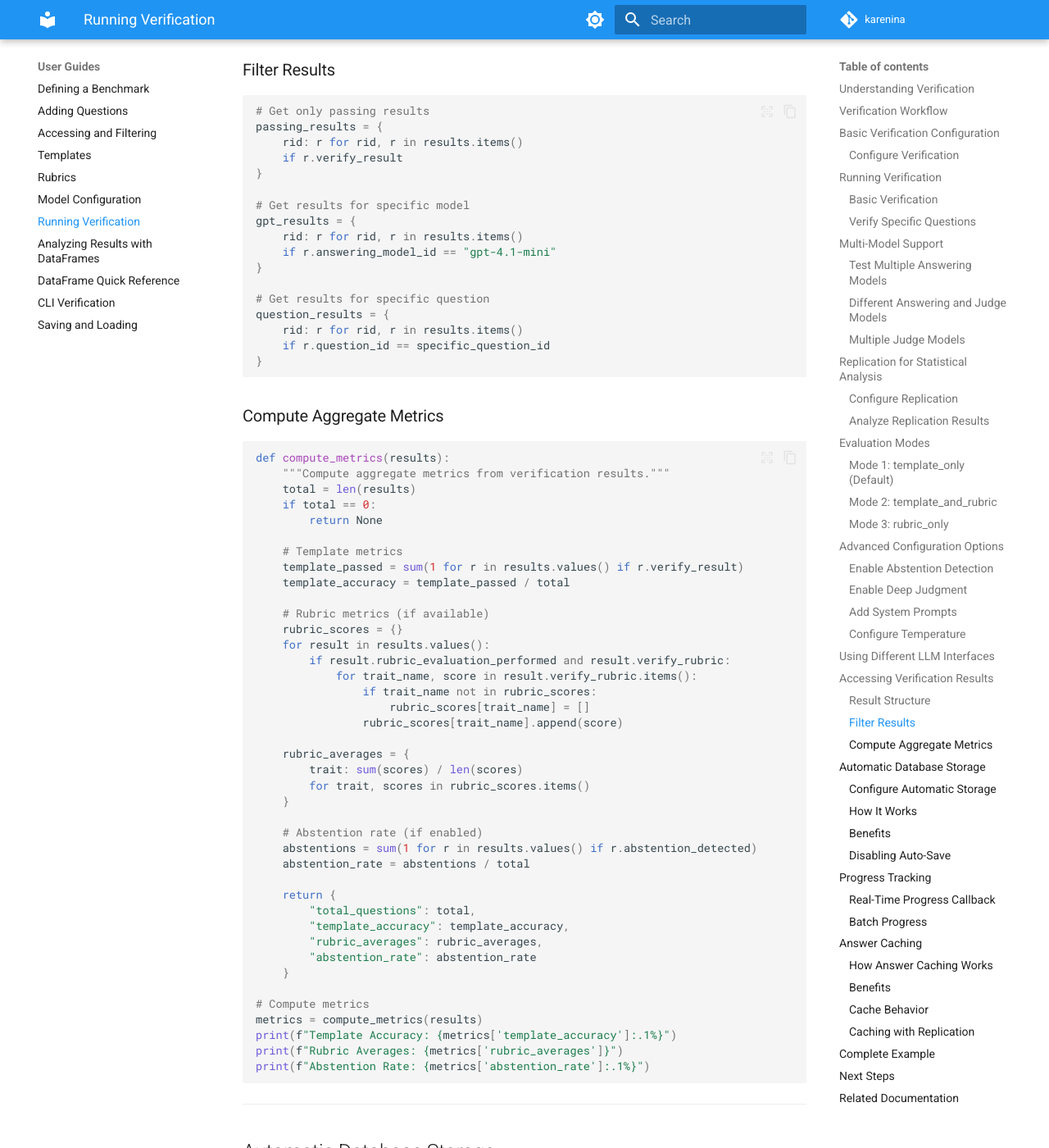
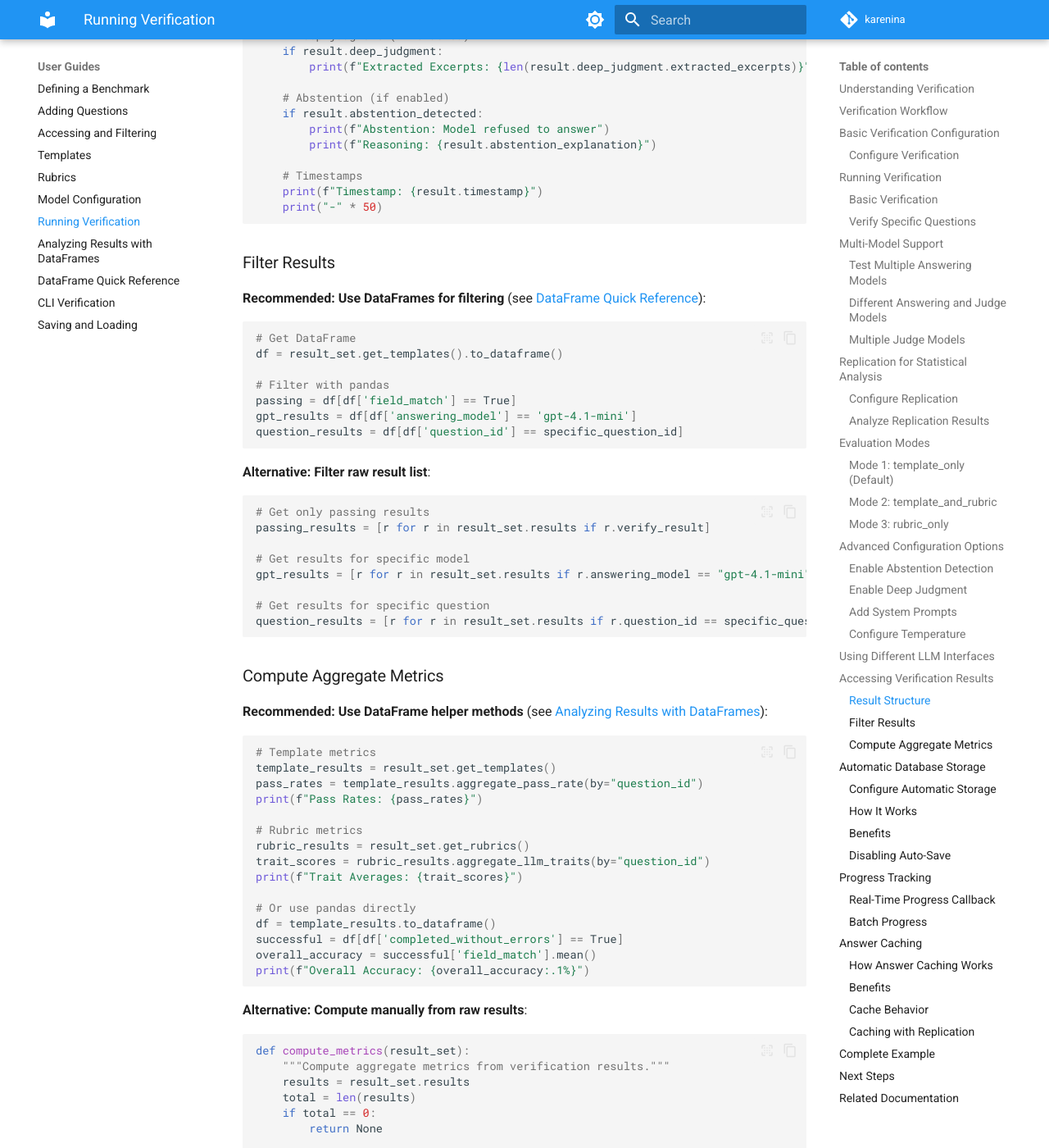
Before and after one commit to biocypher/karenina, an MkDocs documentation site: the page built from docs/using-karenina/verification.md, in a window 1280 px wide and 1400 px high, scrolled down 13549 px. Shown: the whole window at 82% size. Built offline with MkDocs 1.6.1 and Material for MkDocs 9.7.7, drawn with Linux system fonts in a browser that asks for light colours; comment, search, counter and statistics services are not loaded; some of the changed text lies outside the part shown.

Commit message:
docs(verification): update result access examples to use VerificationResultSet API
- Replace dict-based API examples with VerificationResultSet
- Show three access methods: DataFrame (recommended), typed wrappers, raw list
- Update filtering examples to recommend DataFrames
- Update aggregation examples to use helper methods
- Fix property names to match new API (raw_llm_response, rubric_scores, etc.)
- Add cross-references to DataFrame documentation

🤖 Generated with [Claude Code](https://claude.com/claude-code)

Co-Authored-By: Claude <noreply@anthropic.com>

````diff
--- a/docs/using-karenina/verification.md
+++ b/docs/using-karenina/verification.md
@@ -602,35 +602,46 @@ See the **[Model Configuration Guide](model-configuration.md)**.
 
 ### Result Structure
 
-Each verification result contains comprehensive data:
+The `run_verification()` method returns a `VerificationResultSet` object that provides multiple ways to access results:
 
 ```python
-results = benchmark.run_verification(config)
+result_set = benchmark.run_verification(config)
 
-# Results is a dict: {result_id: VerificationResult}
-for result_id, result in results.items():
+# Method 1: Use DataFrame API (RECOMMENDED - see DataFrame guides above)
+template_results = result_set.get_templates()
+df = template_results.to_dataframe()
+
+# Method 2: Access typed result wrappers
+rubric_results = result_set.get_rubrics()      # For rubric data
+judgment_results = result_set.get_judgments()  # For deep judgment data
+
+# Method 3: Access raw VerificationResult list (backward compatibility)
+for result in result_set.results:
     # Identification
-    print(f"Result ID: {result_id}")
     print(f"Question ID: {result.question_id}")
-    print(f"Answering Model: {result.answering_model_id}")
-    print(f"Parsing Model: {result.parsing_model_id}")
+    print(f"Answering Model: {result.answering_model}")
+    print(f"Parsing Model: {result.parsing_model}")
     print(f"Replicate: {result.replicate}")
 
     # Raw response
-    print(f"Raw Answer: {result.raw_response}")
+    print(f"Raw Answer: {result.raw_llm_response}")
 
     # Template verification
     print(f"Template Passed: {result.verify_result}")
-    print(f"Parsed Response: {result.parsed_response}")
+    print(f"Parsed Response: {result.parsed_llm_response}")
 
     # Rubric evaluation (if enabled)
     if result.rubric_evaluation_performed:
-        print(f"Rubric Scores: {result.verify_rubric}")
+        print(f"Rubric Scores: {result.rubric_scores}")
+
+    # Deep judgment (if enabled)
+    if result.deep_judgment:
+        print(f"Extracted Excerpts: {len(result.deep_judgment.extracted_excerpts)}")
 
     # Abstention (if enabled)
     if result.abstention_detected:
         print(f"Abstention: Model refused to answer")
-        print(f"Reasoning: {result.abstention_reasoning}")
+        print(f"Reasoning: {result.abstention_explanation}")
 
     # Timestamps
     print(f"Timestamp: {result.timestamp}")
@@ -639,44 +650,72 @@ for result_id, result in results.items():
 
 ### Filter Results
 
+**Recommended: Use DataFrames for filtering** (see [DataFrame Quick Reference](dataframe-quick-reference.md#common-filters)):
+
+```python
+# Get DataFrame
+df = result_set.get_templates().to_dataframe()
+
+# Filter with pandas
+passing = df[df['field_match'] == True]
+gpt_results = df[df['answering_model'] == 'gpt-4.1-mini']
+question_results = df[df['question_id'] == specific_question_id]
+```
+
+**Alternative: Filter raw result list**:
+
 ```python
 # Get only passing results
-passing_results = {
-    rid: r for rid, r in results.items()
-    if r.verify_result
-}
+passing_results = [r for r in result_set.results if r.verify_result]
 
 # Get results for specific model
-gpt_results = {
-    rid: r for rid, r in results.items()
-    if r.answering_model_id == "gpt-4.1-mini"
-}
+gpt_results = [r for r in result_set.results if r.answering_model == "gpt-4.1-mini"]
 
 # Get results for specific question
-question_results = {
-    rid: r for rid, r in results.items()
-    if r.question_id == specific_question_id
-}
+question_results = [r for r in result_set.results if r.question_id == specific_question_id]
 ```
 
 ### Compute Aggregate Metrics
 
+**Recommended: Use DataFrame helper methods** (see [Analyzing Results with DataFrames](analyzing-results-dataframes.md)):
+
 ```python
-def compute_metrics(results):
+# Template metrics
+template_results = result_set.get_templates()
+pass_rates = template_results.aggregate_pass_rate(by="question_id")
+print(f"Pass Rates: {pass_rates}")
+
+# Rubric metrics
+rubric_results = result_set.get_rubrics()
+trait_scores = rubric_results.aggregate_llm_traits(by="question_id")
+print(f"Trait Averages: {trait_scores}")
+
+# Or use pandas directly
+df = template_results.to_dataframe()
+successful = df[df['completed_without_errors'] == True]
+overall_accuracy = successful['field_match'].mean()
+print(f"Overall Accuracy: {overall_accuracy:.1%}")
+```
+
+**Alternative: Compute manually from raw results**:
+
+```python
+def compute_metrics(result_set):
     """Compute aggregate metrics from verification results."""
+    results = result_set.results
     total = len(results)
     if total == 0:
         return None
 
     # Template metrics
-    template_passed = sum(1 for r in results.values() if r.verify_result)
+    template_passed = sum(1 for r in results if r.verify_result)
     template_accuracy = template_passed / total
 
     # Rubric metrics (if available)
     rubric_scores = {}
-    for result in results.values():
-        if result.rubric_evaluation_performed and result.verify_rubric:
-            for trait_name, score in result.verify_rubric.items():
+    for result in results:
+        if result.rubric_evaluation_performed and result.rubric_scores:
+            for trait_name, score in result.rubric_scores.items():
                 if trait_name not in rubric_scores:
                     rubric_scores[trait_name] = []
                 rubric_scores[trait_name].append(score)
@@ -687,7 +726,7 @@ def compute_metrics(results):
     }
 
     # Abstention rate (if enabled)
-    abstentions = sum(1 for r in results.values() if r.abstention_detected)
+    abstentions = sum(1 for r in results if r.abstention_detected)
     abstention_rate = abstentions / total
 
     return {
@@ -698,7 +737,7 @@ def compute_metrics(results):
     }
 
 # Compute metrics
-metrics = compute_metrics(results)
+metrics = compute_metrics(result_set)
 print(f"Template Accuracy: {metrics['template_accuracy']:.1%}")
 print(f"Rubric Averages: {metrics['rubric_averages']}")
 print(f"Abstention Rate: {metrics['abstention_rate']:.1%}")
````
